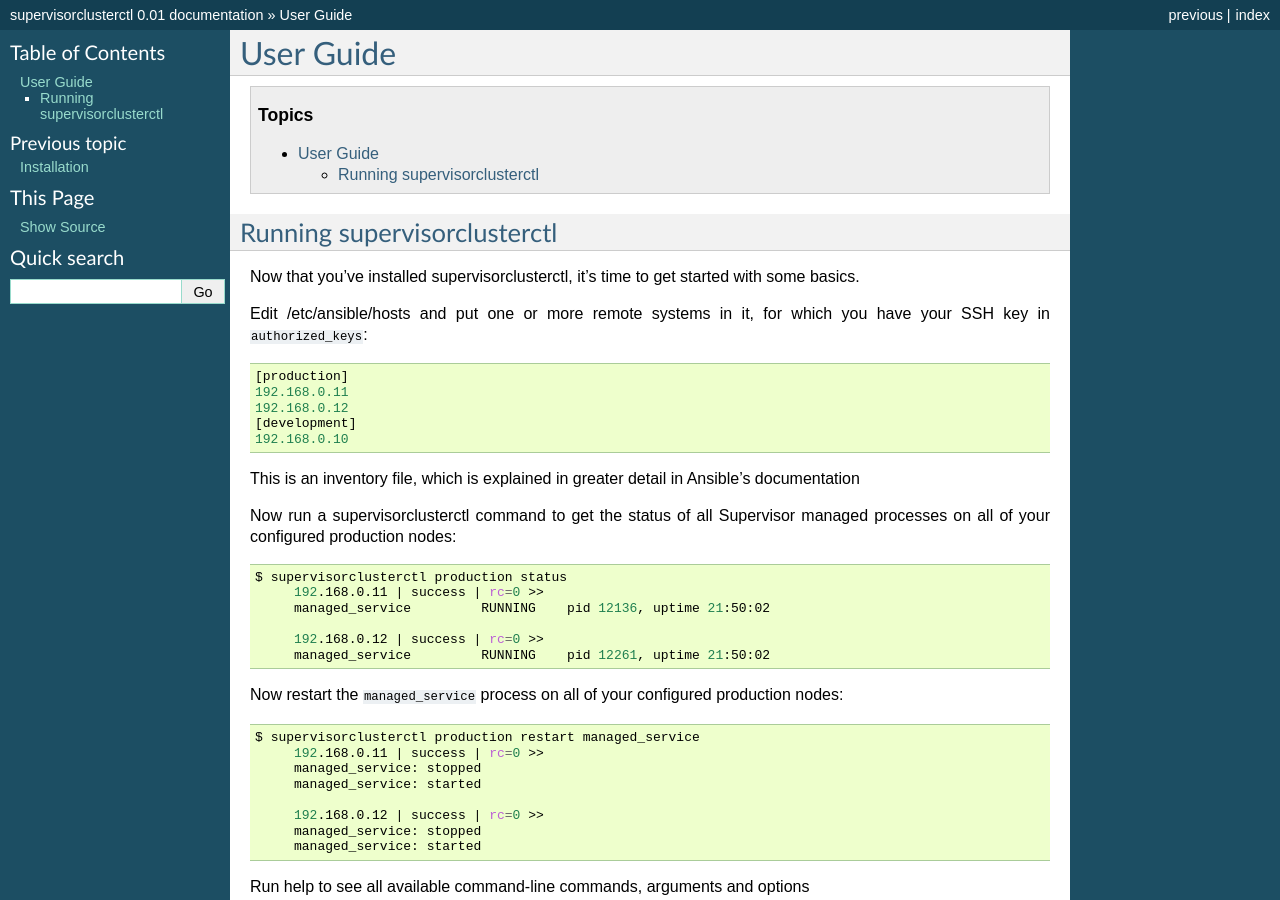
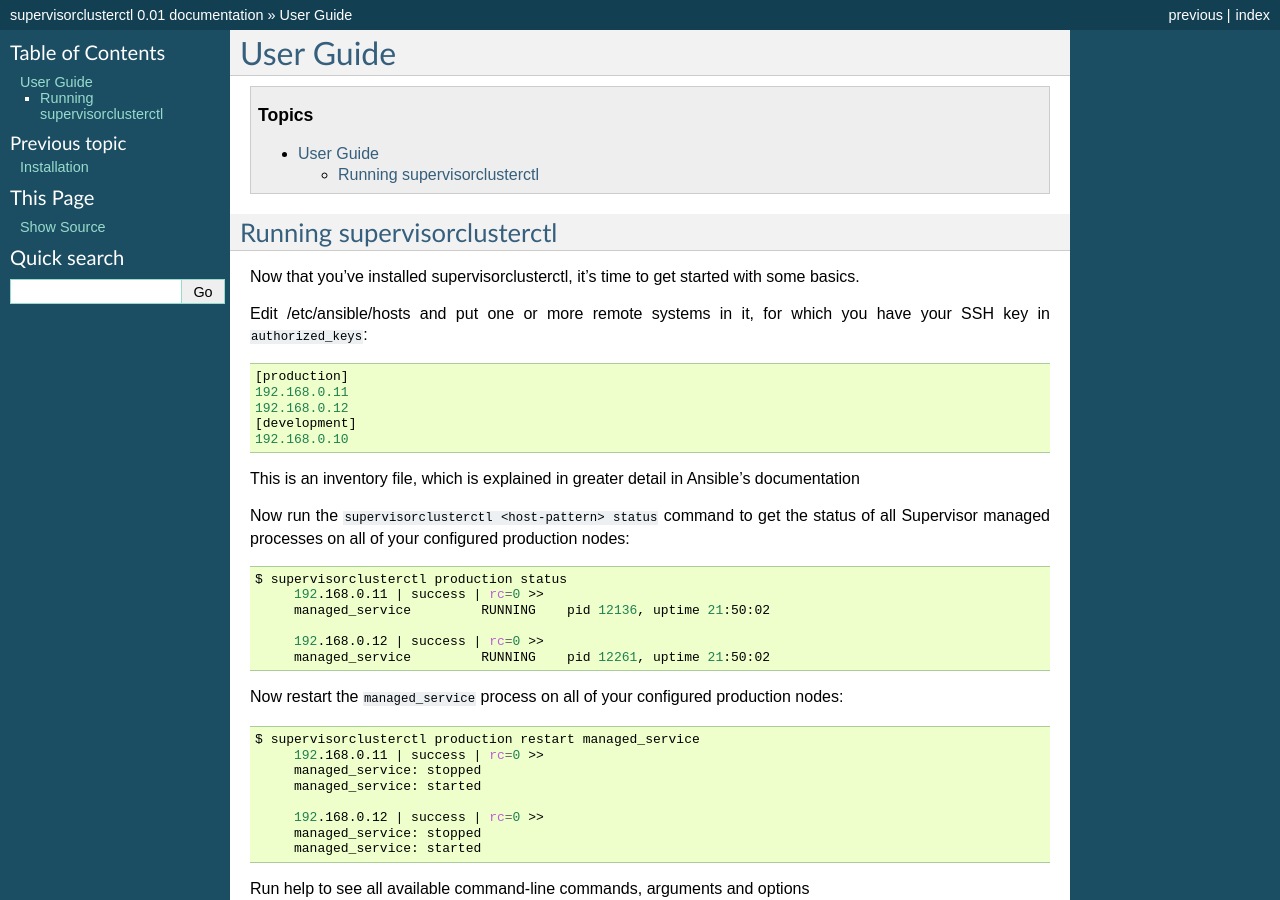
Before and after one commit to RobWin/supervisorclusterctl, a Sphinx documentation site: the page built from docs/source/user_guide.rst, in a window 1280 px wide and 900 px high. Built offline with Sphinx 7.4.7, drawn with Linux system fonts in a browser that asks for light colours.

Commit message:
Small User Guide change

```diff
--- a/docs/source/user_guide.rst
+++ b/docs/source/user_guide.rst
@@ -19,7 +19,7 @@
 
 This is an inventory file, which is  explained in greater detail in Ansible's documentation
 
-Now run a supervisorclusterctl command to get the status of all Supervisor managed processes on all of your configured production nodes:
+Now run the ``supervisorclusterctl <host-pattern> status`` command to get the status of all Supervisor managed processes on all of your configured production nodes:
 
 .. code-block:: bash
 
```
